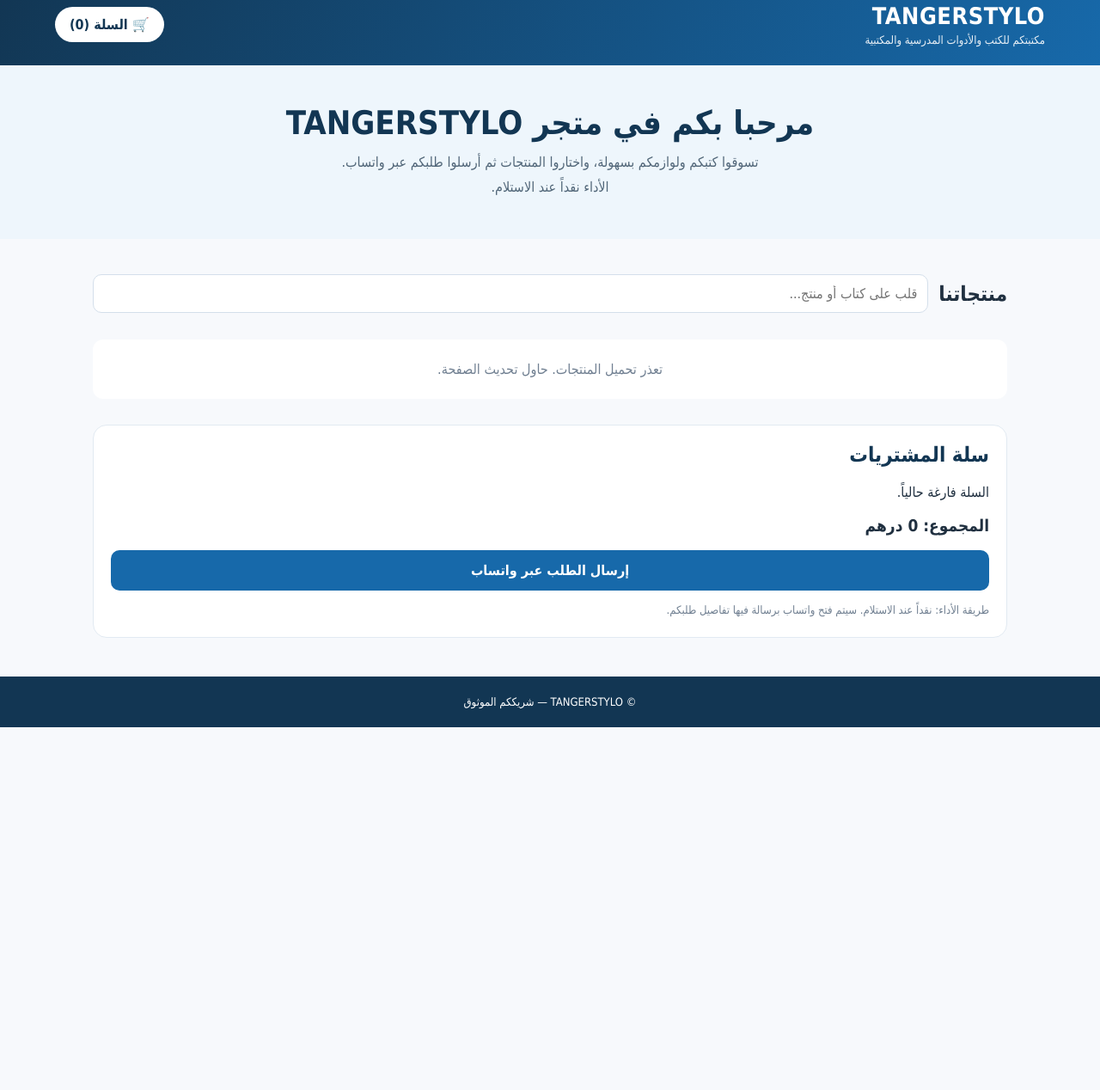
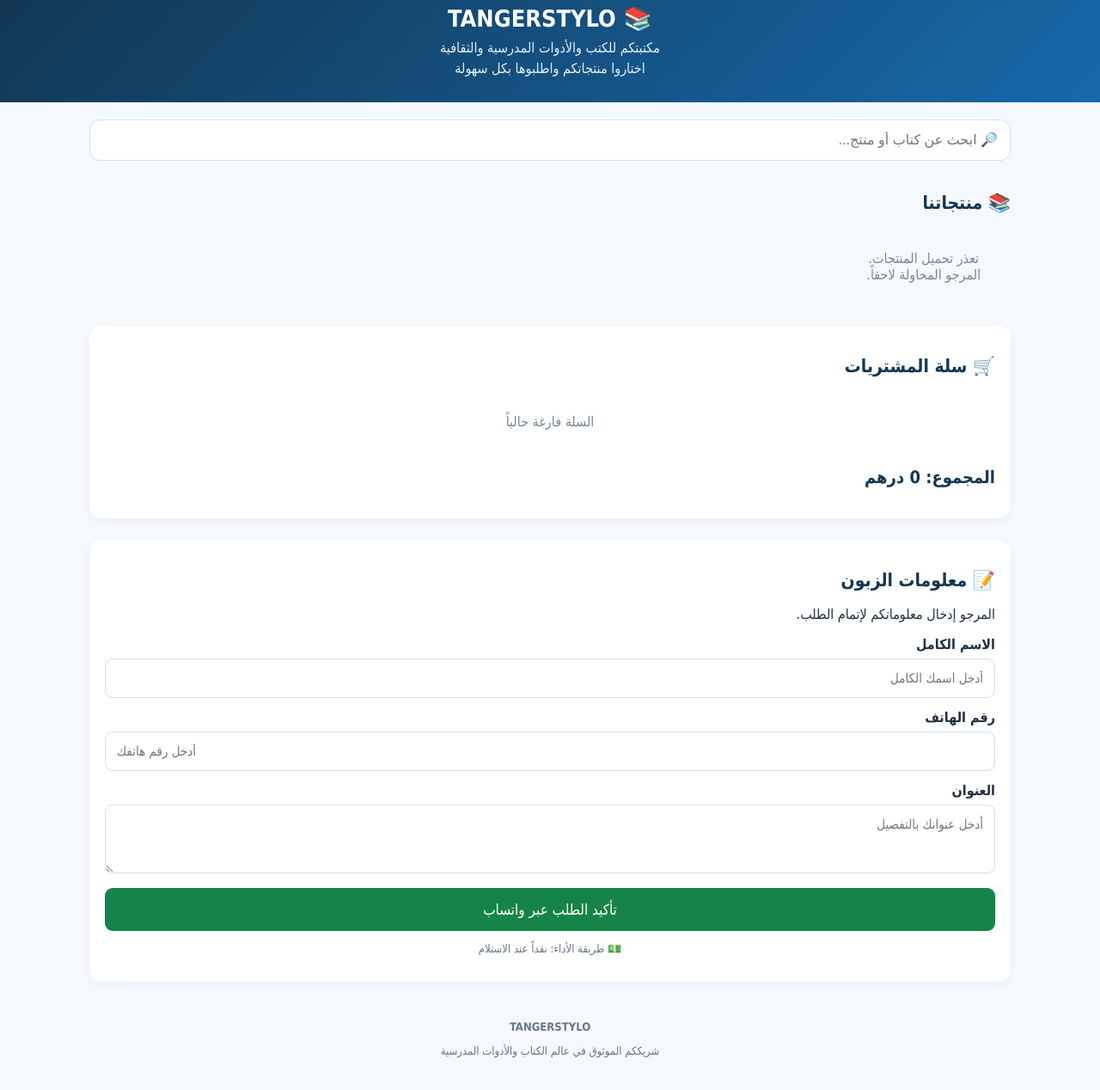
Before and after one commit to tangerstylo-store/tangerstylo-shop, a plain HTML site: page index.html in a window 1280 px wide. Shown: the part 19-1287 px from the top of the page at 86% size. Before the commit the page ends 865 px from the top, so only its background shows below. Drawn offline with Linux system fonts and the light colour scheme; no server answers.

Commit message:
Update index.html

```diff
--- a/index.html
+++ b/index.html
@@ -5,258 +5,471 @@
 <meta charset="UTF-8">
 <meta name="viewport" content="width=device-width, initial-scale=1">
 <title>TANGERSTYLO | مكتبة تانجير ستايلو</title>
+
 <style>
-:root{--blue:#1769aa;--navy:#123653;--pale:#eef6fc;--ink:#203040}
+:root{
+  --blue:#1769aa;
+  --navy:#123653;
+  --pale:#eef6fc;
+  --ink:#203040;
+  --green:#16834a;
+}
 *{box-sizing:border-box}
-body{margin:0;font-family:Tahoma,Arial,sans-serif;background:#f7f9fc;color:var(--ink)}
-header{background:linear-gradient(120deg,var(--navy),var(--blue));color:white;padding:22px 5%;display:flex;align-items:center;justify-content:space-between;gap:15px;flex-wrap:wrap}
-.brand{font-size:27px;font-weight:800;letter-spacing:.5px}
-.tag{font-size:13px;opacity:.9;margin-top:5px}
-.cart-pill{background:white;color:var(--navy);border:0;border-radius:30px;padding:11px 17px;font-weight:bold}
-.hero{padding:45px 5%;background:var(--pale);text-align:center}
-.hero h1{margin:0 0 10px;color:var(--navy);font-size:clamp(25px,4vw,38px)}
-.hero p{margin:0;color:#526779;line-height:1.8}
-.wrap{max-width:1100px;margin:30px auto;padding:0 18px}
-.toolbar{display:flex;gap:12px;align-items:center;justify-content:space-between;flex-wrap:wrap;margin-bottom:20px}
-input{font:inherit;border:1px solid #d4dfeb;border-radius:10px;padding:12px;background:white;min-width:220px;flex:1}
-.products{display:grid;grid-template-columns:repeat(auto-fit,minmax(220px,1fr));gap:18px}
-.card{background:white;border:1px solid #e4ebf2;border-radius:16px;overflow:hidden;box-shadow:0 5px 18px #183b5810}
-.cover{height:175px;background:linear-gradient(145deg,#d9ebfa,#f4f9fe);display:flex;align-items:center;justify-content:center;color:var(--blue);font-size:48px;overflow:hidden}
-.cover img{width:100%;height:100%;object-fit:contain}
-.details{padding:17px}
-.details h3{margin:0 0 8px;font-size:18px}
-.details p{margin:0 0 14px;color:#687b8b;font-size:13px;line-height:1.7}
-.price{font-size:20px;font-weight:bold;color:var(--blue);margin-bottom:14px}
-button{cursor:pointer;font:inherit}
-.add,.checkout{border:0;background:var(--blue);color:white;border-radius:10px;padding:11px 15px;font-weight:bold}
-.add{width:100%}
-.add:disabled{background:#999;cursor:not-allowed}
-.empty{background:white;border-radius:12px;padding:25px;text-align:center;color:#718092;grid-column:1/-1}
-.cart{background:white;border:1px solid #e2eaf2;border-radius:16px;padding:20px;margin-top:30px}
-.cart h2{margin-top:0;color:var(--navy)}
-.cart-row{display:flex;justify-content:space-between;gap:10px;padding:10px 0;border-bottom:1px solid #edf1f5;align-items:center;flex-wrap:wrap}
-.qty button{border:1px solid #d5e0ea;background:white;border-radius:7px;padding:3px 9px;margin:0 3px}
-.total{font-size:19px;font-weight:bold;margin:18px 0}
-.checkout{width:100%;padding:14px}
-.note{font-size:13px;color:#718092;line-height:1.7;margin-top:12px}
-footer{text-align:center;background:var(--navy);color:white;padding:22px;margin-top:45px;font-size:13px}
-@media(max-width:520px){header{align-items:flex-start}.brand{font-size:22px}.hero{padding:32px 18px}}
+body{
+  margin:0;
+  font-family:Tahoma,Arial,sans-serif;
+  background:#f5f8fc;
+  color:var(--ink);
+}
+header{
+  background:linear-gradient(135deg,var(--navy),var(--blue));
+  color:white;
+  padding:25px 15px;
+  text-align:center;
+}
+header h1{margin:0 0 8px;font-size:27px}
+header p{margin:5px 0;color:#e2efff}
+.container{max-width:1100px;margin:20px auto;padding:0 14px}
+.search{
+  width:100%;
+  padding:14px;
+  border:1px solid #d4dfeb;
+  border-radius:12px;
+  font-size:16px;
+  margin-bottom:20px;
+  outline:none;
+}
+h2{color:var(--navy);font-size:21px}
+.products{
+  display:grid;
+  grid-template-columns:repeat(auto-fill,minmax(190px,1fr));
+  gap:15px;
+}
+.product{
+  background:white;
+  border-radius:14px;
+  padding:13px;
+  box-shadow:0 3px 12px #0000000b;
+  border:1px solid #e5edf5;
+  display:flex;
+  flex-direction:column;
+}
+.product img{
+  width:100%;
+  height:165px;
+  object-fit:contain;
+  border-radius:9px;
+  background:#f7f9fc;
+}
+.product h3{font-size:16px;margin:12px 0 6px}
+.product p{font-size:13px;color:#667788;margin:4px 0}
+.price{color:var(--blue);font-weight:bold;font-size:18px;margin:9px 0}
+.stock{font-size:12px;color:#16834a}
+button{
+  border:0;
+  border-radius:9px;
+  padding:11px 14px;
+  font-size:14px;
+  cursor:pointer;
+  font-family:inherit;
+}
+.add{
+  background:var(--blue);
+  color:white;
+  margin-top:auto;
+}
+.add:disabled{background:#aaa;cursor:not-allowed}
+.cart,.checkout{
+  background:white;
+  padding:18px;
+  margin-top:25px;
+  border-radius:14px;
+  box-shadow:0 3px 12px #0000000b;
+}
+.cart-item{
+  display:flex;
+  align-items:center;
+  justify-content:space-between;
+  gap:10px;
+  border-bottom:1px solid #eee;
+  padding:12px 0;
+}
+.qty{display:flex;align-items:center;gap:8px}
+.qty button{background:var(--pale);color:var(--navy);padding:6px 11px}
+.total{
+  font-size:20px;
+  font-weight:bold;
+  color:var(--navy);
+  margin:18px 0;
+}
+.field{margin:13px 0}
+.field label{display:block;margin-bottom:7px;font-weight:bold}
+.field input,.field textarea{
+  width:100%;
+  padding:13px;
+  border:1px solid #d4dfeb;
+  border-radius:9px;
+  font-size:15px;
+  font-family:inherit;
+}
+.field textarea{min-height:80px;resize:vertical}
+.order-btn{
+  background:var(--green);
+  color:white;
+  width:100%;
+  font-size:17px;
+  padding:15px;
+}
+.order-btn:disabled{opacity:.6;cursor:wait}
+.message{
+  padding:12px;
+  margin:12px 0;
+  border-radius:9px;
+  display:none;
+  line-height:1.7;
+}
+.error{background:#fff0f0;color:#b42318}
+.success{background:#eaf8ef;color:#176b38}
+.empty{text-align:center;color:#788899;padding:25px}
+footer{
+  text-align:center;
+  padding:25px 10px;
+  color:#667788;
+  font-size:13px;
+}
 </style>
 </head>
+
 <body>
+
 <header>
- <div>
-  <div class="brand">TANGERSTYLO</div>
-  <div class="tag">مكتبتكم للكتب والأدوات المدرسية والمكتبية</div>
- </div>
- <button class="cart-pill" onclick="document.getElementById('cart').scrollIntoView({behavior:'smooth'})">
-  🛒 السلة (<span id="count">0</span>)
- </button>
+  <h1>📚 TANGERSTYLO</h1>
+  <p>مكتبتكم للكتب والأدوات المدرسية والثقافية</p>
+  <p>اختاروا منتجاتكم واطلبوها بكل سهولة</p>
 </header>
 
-<section class="hero">
- <h1>مرحبا بكم في متجر TANGERSTYLO</h1>
- <p>تسوقوا كتبكم ولوازمكم بسهولة، واختاروا المنتجات ثم أرسلوا طلبكم عبر واتساب.<br>الأداء نقداً عند الاستلام.</p>
+<div class="container">
+
+  <input
+    type="search"
+    id="search"
+    class="search"
+    placeholder="🔎 ابحث عن كتاب أو منتج..."
+    oninput="renderProducts()"
+  >
+
+  <h2>📚 منتجاتنا</h2>
+  <div id="products" class="products">
+    <div class="empty">جاري تحميل المنتجات...</div>
+  </div>
+
+  <section class="cart">
+    <h2>🛒 سلة المشتريات</h2>
+    <div id="cartItems">
+      <div class="empty">السلة فارغة حالياً</div>
+    </div>
+    <div class="total" id="total">المجموع: 0 درهم</div>
   </section>
 
-<main class="wrap">
- <div class="toolbar">
-  <h2>منتجاتنا</h2>
-  <input id="search" type="search" placeholder="قلب على كتاب أو منتج..." oninput="renderProducts()">
+  <section class="checkout">
+    <h2>📝 معلومات الزبون</h2>
+    <p>المرجو إدخال معلوماتكم لإتمام الطلب.</p>
+
+    <div class="field">
+      <label for="customerName">الاسم الكامل</label>
+      <input id="customerName" type="text" maxlength="100"
+        placeholder="أدخل اسمك الكامل">
     </div>
 
- <section class="products" id="products">
-  <div class="empty">جاري تحميل المنتجات...</div>
+    <div class="field">
+      <label for="phone">رقم الهاتف</label>
+      <input id="phone" type="tel" maxlength="30"
+        placeholder="أدخل رقم هاتفك">
+    </div>
+
+    <div class="field">
+      <label for="address">العنوان</label>
+      <textarea id="address" maxlength="300"
+        placeholder="أدخل عنوانك بالتفصيل"></textarea>
+    </div>
+
+    <div id="message" class="message"></div>
+
+    <button class="order-btn" id="orderButton" onclick="sendOrder()">
+      تأكيد الطلب عبر واتساب
+    </button>
+
+    <p style="text-align:center;color:#667788;font-size:13px">
+      💵 طريقة الأداء: نقداً عند الاستلام
+    </p>
   </section>
 
- <section class="cart" id="cart">
-  <h2>سلة المشتريات</h2>
-  <div id="cartItems">السلة فارغة حالياً.</div>
-  <div class="total" id="total">المجموع: 0 درهم</div>
-  <button class="checkout" onclick="sendOrder()">إرسال الطلب عبر واتساب</button>
-  <div class="note">طريقة الأداء: نقداً عند الاستلام. سيتم فتح واتساب برسالة فيها تفاصيل طلبكم.</div>
- </section>
-</main>
+</div>
 
-<footer>© TANGERSTYLO — شريككم الموثوق</footer>
+<footer>
+  <strong>TANGERSTYLO</strong>
+  <p>شريككم الموثوق في عالم الكتاب والأدوات المدرسية</p>
+</footer>
 
 <script>
-const WHATSAPP_NUMBER = "212777499449";
 let products = [];
 let cart = [];
 
-async function loadProducts(){
- const box = document.getElementById("products");
- box.innerHTML = '<div class="empty">جاري تحميل المنتجات...</div>';
+const WHATSAPP_NUMBER = "212777499449";
 
- try{
+function showMessage(text, type) {
+  const box = document.getElementById("message");
+  box.textContent = text;
+  box.className = "message " + type;
+  box.style.display = "block";
+}
+
+async function loadProducts() {
+  const container = document.getElementById("products");
+
+  try {
     const response = await fetch("/api/products");
     const data = await response.json();
 
-  if(!response.ok || !data.success){
-   throw new Error("تعذر تحميل المنتجات");
+    if (!response.ok || !data.success) {
+      throw new Error(data.message || "تعذر تحميل المنتجات");
     }
 
-  products = data.products || [];
+    products = Array.isArray(data.products) ? data.products : [];
     renderProducts();
-  renderCart();
- }catch(error){
-  box.innerHTML = '<div class="empty">تعذر تحميل المنتجات. حاول تحديث الصفحة.</div>';
+
+  } catch (error) {
+    container.innerHTML =
+      '<div class="empty">تعذر تحميل المنتجات. المرجو المحاولة لاحقاً.</div>';
   }
 }
 
-function renderProducts(){
- const box = document.getElementById("products");
- const search = document.getElementById("search").value.trim().toLowerCase();
+function renderProducts() {
+  const container = document.getElementById("products");
+  const search = document.getElementById("search").value
+    .trim().toLowerCase();
 
- const filtered = products.filter(p =>
-  String(p.name || "").toLowerCase().includes(search) ||
-  String(p.category || "").toLowerCase().includes(search) ||
-  String(p.description || "").toLowerCase().includes(search)
- );
+  const filtered = products.filter(product => {
+    const text = [
+      product.name,
+      product.category,
+      product.description
+    ].join(" ").toLowerCase();
 
- box.innerHTML = "";
+    return text.includes(search);
+  });
 
- if(!filtered.length){
-  box.innerHTML = '<div class="empty">لا توجد منتجات مطابقة للبحث حالياً.</div>';
+  if (!filtered.length) {
+    container.innerHTML =
+      '<div class="empty">لا توجد منتجات مطابقة للبحث.</div>';
     return;
   }
 
- filtered.forEach(p=>{
-  const card = document.createElement("article");
-  card.className = "card";
+  container.innerHTML = filtered.map(product => {
+    const stock = Number(product.stock) || 0;
+    const image = product.image_url
+      ? `<img src="${escapeHTML(product.image_url)}" alt="${escapeHTML(product.name)}" onerror="this.style.display='none'">`
+      : `<div style="height:165px;display:flex;align-items:center;justify-content:center;background:#f2f6fb;border-radius:9px;font-size:55px">📖</div>`;
 
-  const cover = document.createElement("div");
-  cover.className = "cover";
-
-  if(p.image_url){
-   const img = document.createElement("img");
-   img.src = p.image_url;
-   img.alt = p.name;
-   img.onerror = ()=>{cover.textContent="📖";};
-   cover.appendChild(img);
-  }else{
-   cover.textContent = "📖";
+    return `
+      <article class="product">
+        ${image}
+        <h3>${escapeHTML(product.name)}</h3>
+        <p>${escapeHTML(product.category || "")}</p>
+        <p>${escapeHTML(product.description || "")}</p>
+        <div class="price">${Number(product.price).toFixed(2)} درهم</div>
+        <div class="stock">${stock > 0 ? "متوفر: " + stock : "غير متوفر حالياً"}</div>
+        <button class="add" ${stock <= 0 ? "disabled" : ""}
+          onclick="addToCart(${Number(product.id)})">
+          ${stock > 0 ? "أضف إلى السلة 🛒" : "غير متوفر"}
+        </button>
+      </article>
+    `;
+  }).join("");
 }
 
-  const details = document.createElement("div");
-  details.className = "details";
-
-  const title = document.createElement("h3");
-  title.textContent = p.name;
-
-  const description = document.createElement("p");
-  description.textContent = p.description || p.category || "منتج من مكتبة TANGERSTYLO";
-
-  const price = document.createElement("div");
-  price.className = "price";
-  price.textContent = Number(p.price).toFixed(2) + " درهم";
-
-  const add = document.createElement("button");
-  add.className = "add";
-  add.textContent = "أضف إلى السلة";
-  add.onclick = ()=>addToCart(p.id);
-
-  details.append(title,description,price,add);
-  card.append(cover,details);
-  box.appendChild(card);
- });
+function escapeHTML(value) {
+  return String(value ?? "").replace(/[&<>"']/g, char => ({
+    "&": "&amp;",
+    "<": "&lt;",
+    ">": "&gt;",
+    '"': "&quot;",
+    "'": "&#39;"
+  })[char]);
 }
 
-function addToCart(id){
- const product = products.find(p=>Number(p.id)===Number(id));
- if(!product)return;
+function addToCart(id) {
+  const product = products.find(p => Number(p.id) === id);
+  if (!product) return;
 
- const existing = cart.find(item=>Number(item.id)===Number(id));
+  const item = cart.find(p => p.id === id);
+  const quantity = item ? item.quantity : 0;
 
- if(existing){
-  existing.qty++;
- }else{
-  cart.push({...product,qty:1});
+  if (quantity >= Number(product.stock)) {
+    alert("الكمية المتوفرة غير كافية.");
+    return;
+  }
+
+  if (item) {
+    item.quantity++;
+  } else {
+    cart.push({ id, quantity: 1 });
   }
 
   renderCart();
 }
 
-function changeQty(id,change){
- const item = cart.find(p=>Number(p.id)===Number(id));
- if(!item)return;
+function changeQty(id, change) {
+  const item = cart.find(p => p.id === id);
+  const product = products.find(p => Number(p.id) === id);
 
- item.qty += change;
+  if (!item || !product) return;
 
- if(item.qty<=0){
-  cart = cart.filter(p=>Number(p.id)!==Number(id));
+  const newQty = item.quantity + change;
+
+  if (newQty <= 0) {
+    cart = cart.filter(p => p.id !== id);
+  } else if (newQty <= Number(product.stock)) {
+    item.quantity = newQty;
+  } else {
+    alert("الكمية المتوفرة غير كافية.");
   }
 
   renderCart();
 }
 
-function renderCart(){
- const box = document.getElementById("cartItems");
- const count = cart.reduce((sum,item)=>sum+item.qty,0);
- const total = cart.reduce((sum,item)=>sum+(Number(item.price)*item.qty),0);
+function renderCart() {
+  const container = document.getElementById("cartItems");
+  const totalBox = document.getElementById("total");
 
- document.getElementById("count").textContent = count;
- document.getElementById("total").textContent = "المجموع: "+total.toFixed(2)+" درهم";
-
- if(!cart.length){
-  box.textContent = "السلة فارغة حالياً.";
+  if (!cart.length) {
+    container.innerHTML =
+      '<div class="empty">السلة فارغة حالياً</div>';
+    totalBox.textContent = "المجموع: 0 درهم";
     return;
   }
 
- box.innerHTML = "";
+  let total = 0;
 
- cart.forEach(item=>{
-  const row = document.createElement("div");
-  row.className = "cart-row";
+  container.innerHTML = cart.map(item => {
+    const product = products.find(p => Number(p.id) === item.id);
+    if (!product) return "";
 
-  const name = document.createElement("strong");
-  name.textContent = item.name+" — "+Number(item.price).toFixed(2)+" درهم";
+    const subtotal = Number(product.price) * item.quantity;
+    total += subtotal;
 
-  const qty = document.createElement("span");
-  qty.className = "qty";
+    return `
+      <div class="cart-item">
+        <div>
+          <strong>${escapeHTML(product.name)}</strong>
+          <div style="font-size:13px;color:#667788">
+            ${Number(product.price).toFixed(2)} درهم × ${item.quantity}
+          </div>
+        </div>
+        <div class="qty">
+          <button onclick="changeQty(${item.id},1)">+</button>
+          <strong>${item.quantity}</strong>
+          <button onclick="changeQty(${item.id},-1)">−</button>
+        </div>
+      </div>
+    `;
+  }).join("");
 
-  const minus = document.createElement("button");
-  minus.textContent = "−";
-  minus.onclick = ()=>changeQty(item.id,-1);
-
-  const number = document.createElement("span");
-  number.textContent = item.qty;
-
-  const plus = document.createElement("button");
-  plus.textContent = "+";
-  plus.onclick = ()=>changeQty(item.id,1);
-
-  qty.append(minus,number,plus);
-  row.append(name,qty);
-  box.appendChild(row);
- });
+  totalBox.textContent = "المجموع: " + total.toFixed(2) + " درهم";
 }
 
-function sendOrder(){
- if(!cart.length){
-  alert("السلة فارغة. أضف منتجاً أولاً.");
+async function sendOrder() {
+  if (!cart.length) {
+    showMessage("السلة فارغة. المرجو اختيار المنتجات أولاً.", "error");
     return;
   }
 
- const total = cart.reduce((sum,item)=>sum+(Number(item.price)*item.qty),0);
+  const customerName =
+    document.getElementById("customerName").value.trim();
+  const phone =
+    document.getElementById("phone").value.trim();
+  const address =
+    document.getElementById("address").value.trim();
 
- let message = "السلام عليكم، أريد طلب المنتجات التالية من TANGERSTYLO:%0A";
+  if (!customerName || !phone || !address) {
+    showMessage("المرجو ملء الاسم ورقم الهاتف والعنوان.", "error");
+    return;
+  }
 
- cart.forEach(item=>{
-  message += "%0A- "+encodeURIComponent(item.name)+
-   " × "+item.qty+
-   " = "+(Number(item.price)*item.qty).toFixed(2)+" درهم";
+  const button = document.getElementById("orderButton");
+  button.disabled = true;
+  button.textContent = "جاري تسجيل الطلب...";
+
+  try {
+    const response = await fetch("/api/orders", {
+      method: "POST",
+      headers: {
+        "Content-Type": "application/json"
+      },
+      body: JSON.stringify({
+        customer_name: customerName,
+        phone: phone,
+        address: address,
+        items: cart.map(item => ({
+          id: item.id,
+          quantity: item.quantity
+        }))
+      })
     });
 
- message += "%0A%0Aالمجموع: "+total.toFixed(2)+" درهم";
- message += "%0Aالأداء نقداً عند الاستلام.";
+    const data = await response.json();
 
- const url = "https://wa.me/"+WHATSAPP_NUMBER+"?text="+message;
- window.open(url,"_blank");
+    if (!response.ok || !data.success) {
+      throw new Error(data.message || "تعذر تسجيل الطلب");
+    }
+
+    let message =
+      "طلب جديد من متجر TANGERSTYLO%0A" +
+      "رقم الطلب: " + data.order_id + "%0A" +
+      "الاسم: " + customerName + "%0A" +
+      "الهاتف: " + phone + "%0A" +
+      "العنوان: " + address + "%0A%0A" +
+      "المنتجات:%0A";
+
+    data.items.forEach(item => {
+      message +=
+        "- " + item.name +
+        " × " + item.quantity +
+        " = " + Number(item.subtotal).toFixed(2) +
+        " درهم%0A";
+    });
+
+    message +=
+      "%0Aالمجموع: " + Number(data.total).toFixed(2) +
+      " درهم%0A" +
+      "الأداء: نقداً عند الاستلام";
+
+    showMessage(
+      "تم تسجيل طلبك بنجاح! رقم الطلب: " + data.order_id +
+      ". سيتم توجيهك إلى واتساب لإرسال تفاصيل الطلب.",
+      "success"
+    );
+
+    cart = [];
+    renderCart();
+
+    const whatsappURL =
+      "https://wa.me/" + WHATSAPP_NUMBER +
+      "?text=" + encodeURIComponent(
+        message.replace(/%0A/g, "\n")
+      );
+
+    window.location.href = whatsappURL;
+
+  } catch (error) {
+    showMessage(error.message, "error");
+    button.disabled = false;
+    button.textContent = "تأكيد الطلب عبر واتساب";
+  }
 }
 
 loadProducts();
 </script>
+
 </body>
 </html>
```
Lines whose indentation alone changed are shown as unchanged.
